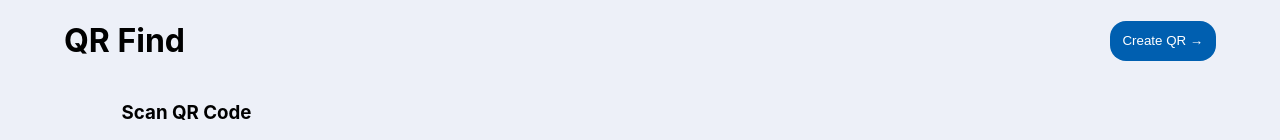
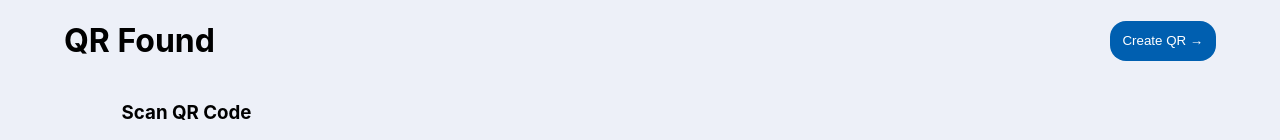
Before and after one commit to Hattomo/qr-find, a React (Create React App) app in the folder client/: page /FoundQRHome in a window 1280 px wide. Shown: the top 140 px of the page. Built offline with nearby package versions, Linux system fonts and the light colour scheme; no server answers.

Commit message:
fix typo

```diff
--- a/client/src/FoundQRHome.tsx
+++ b/client/src/FoundQRHome.tsx
@@ -72,7 +72,7 @@ function FoundQRHome() {
     return (
         <>
             <header className="App-header">
-                <h1>QR Find</h1>
+                <h1>QR Found</h1>
                 <Link to="/CreateQRHome">
                     <button className="CreatePageButton" onClick={test}>Create QR →</button>
                 </Link>
```
